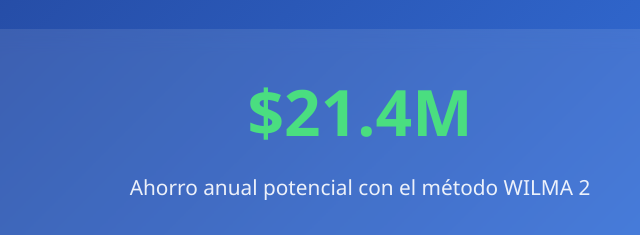
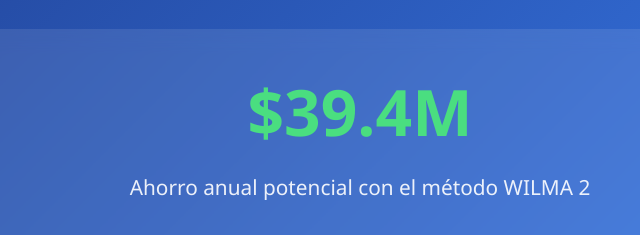
Before and after one commit to carolinavaldez1/boarding-optimization, a plain HTML site: page index.html in a window 1280 px wide. Shown: the part 340-575 px from the top of the page, 280-920 px from the left. Drawn offline with Linux system fonts and the light colour scheme.

Commit message:
Update index.html

```diff
--- a/index.html
+++ b/index.html
@@ -569,7 +569,7 @@
             <h1>Optimización del Proceso de Abordaje</h1>
             <p>Simulación MATLAB para mejorar la eficiencia operativa</p>
             <div class="savings-highlight">
-                <div class="savings-amount">$21.4M</div>
+                <div class="savings-amount">$39.4M</div>
                 <p>Ahorro anual potencial con el método WILMA 2</p>
             </div>
             <div class="action-buttons">
@@ -880,7 +880,7 @@ unction simulate_boarding(method, pctLuggage)
             </div>
             <div class="method-card winner">
                 <h3 class="method-title">Ahorro Anual</h3>
-                <div class="method-time">$21.4M</div>
+                <div class="method-time">$39.4M</div>
                 <p>365 días × $108K/día</p>
             </div>
         </div>
```
